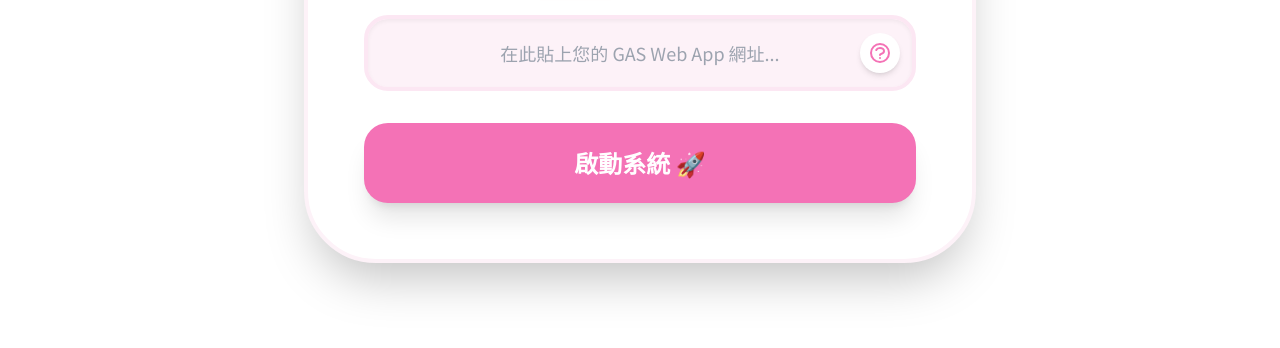
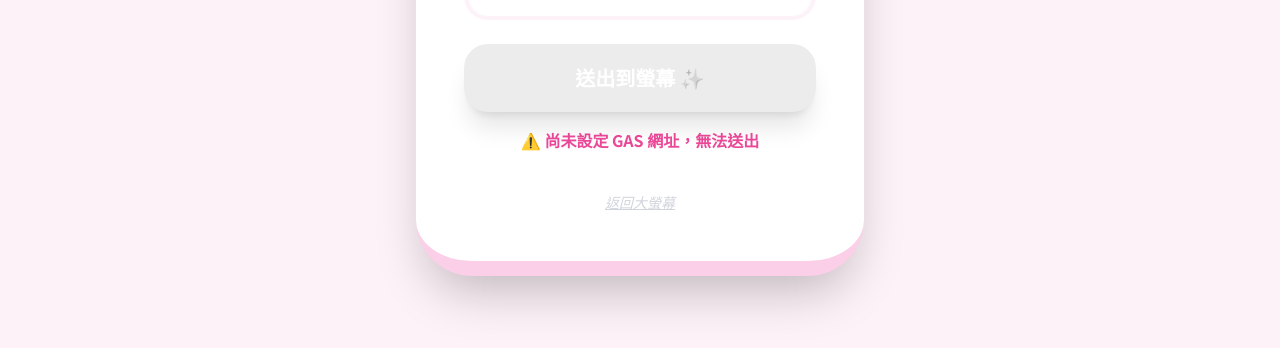
Before and after one commit to kentxchang-goedutw/web_word_run, a plain HTML site: page index.html in a window 1280 px wide. Shown: the part 378-726 px from the top of the page. Drawn offline with nearby package versions, Linux system fonts and the light colour scheme; a web font is replaced by a local one.

Commit message:
更新 index.html via EZPage

```diff
--- a/index.html
+++ b/index.html
@@ -185,7 +185,7 @@
                 </span>
             </button>
             <p id="sendStatus" class="mt-4 text-pink-500 font-bold h-6"></p>
-            <button onclick="switchView('teacher')" class="mt-10 text-gray-300 underline italic text-sm">返回大螢幕</button>
+            <button onclick="goToTeacherView()" class="mt-10 text-gray-300 underline italic text-sm">返回大螢幕</button>
         </div>
     </div>
 
@@ -459,23 +459,36 @@ function doPost(e) {
         window.onload = () => {
             const urlParams = new URLSearchParams(window.location.search);
             const gasFromUrl = urlParams.get('gasurl');
+            // mode=teacher 才進教師跑馬燈畫面；預設（無參數）直接開學生發文介面
+            const mode = urlParams.get('mode');
 
             // 讀取優先級：URL 參數 > 硬編碼 > 本機存儲
             config.gasUrl = gasFromUrl || hardcodedGasUrl || localStorage.getItem('marquee_gas_url_v8') || '';
 
+            if (mode === 'teacher') {
+                // ── 教師模式（原有行為）──────────────────────
                 if (config.gasUrl) {
                     els.quickStartZone.classList.add('hidden');
                     els.configGasUrl.value = config.gasUrl;
                     if (gasFromUrl) localStorage.setItem('marquee_gas_url_v8', gasFromUrl);
                     setTimeout(() => toggleSync(true), 1000);
                 }
-
                 // 還原短網址服務偏好
                 const savedShortener = localStorage.getItem('marquee_shortener_v1') || 'isgd';
                 setShortener(savedShortener);
-
                 setupInstantValueListeners();
                 syncStyles(false);
+            } else {
+                // ── 學生模式（預設）：直接顯示發文畫層 ─────────
+                document.getElementById('teacherView').classList.add('hidden');
+                document.getElementById('studentView').classList.remove('hidden');
+                if (gasFromUrl) localStorage.setItem('marquee_gas_url_v8', gasFromUrl);
+                // 若無 GAS 網址，提示使用者
+                if (!config.gasUrl) {
+                    document.getElementById('sendStatus').innerText = '⚠️ 尚未設定 GAS 網址，無法送出';
+                    els.sendBtn.disabled = true;
+                }
+            }
         };
 
         /**
@@ -789,6 +802,13 @@ function doPost(e) {
             els.settingsModal.classList.add('hidden');
         }
 
+        function goToTeacherView() {
+            // 保留現有 URL 參數（含 gasurl），加上 mode=teacher
+            const params = new URLSearchParams(window.location.search);
+            params.set('mode', 'teacher');
+            window.location.href = window.location.pathname + '?' + params.toString();
+        }
+
         function updateStatus(connected) {
             const wrap = document.getElementById('connStatus');
             wrap.style.opacity = "1";
```
Lines whose indentation alone changed are shown as unchanged.
